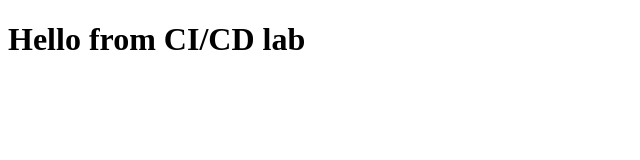
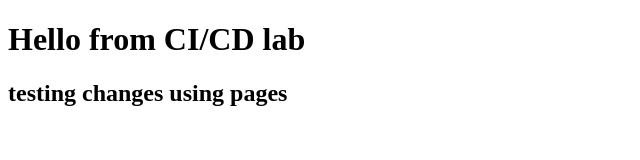
Before and after one commit to devp01/ci-cd-lab, a website: page index.html in a window 1280 px wide. Shown: the whole page, without its empty margins (0-640 px from the left). Drawn offline with Linux system fonts and the light colour scheme.

Commit message:
index file changed

```diff
--- a/index.html
+++ b/index.html
@@ -3,6 +3,7 @@
   <head><meta charset="utf-8"><title>CI/CD Lab</title></head>
   <body>
     <h1 id="greeting">Hello from CI/CD lab</h1>
+    <h2> testing changes using pages </h2>
     <script src="main.js"></script>
   </body>
 </html>
```
